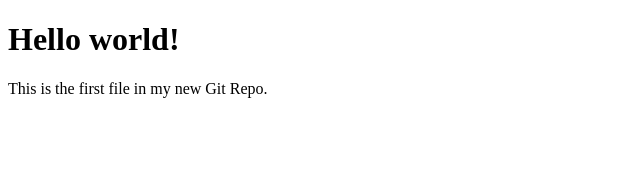
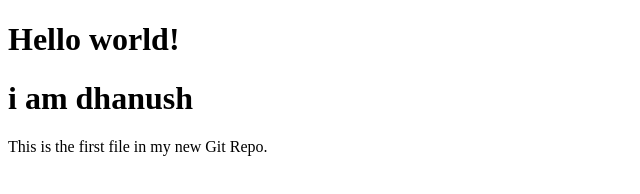
Before and after one commit to Dhanush-51/Dhanush-51-README.MD, a plain HTML site: page index.html in a window 1280 px wide. Shown: the whole page, without its empty margins (0-640 px from the left). Drawn offline with Linux system fonts and the light colour scheme.

Commit message:
updated with name

```diff
--- a/index.html
+++ b/index.html
@@ -6,6 +6,7 @@
 <body>
 
 <h1>Hello world!</h1>
+<h1>i am dhanush</h1>
 <p>This is the first file in my new Git Repo.</p>
 
 </body>
```
